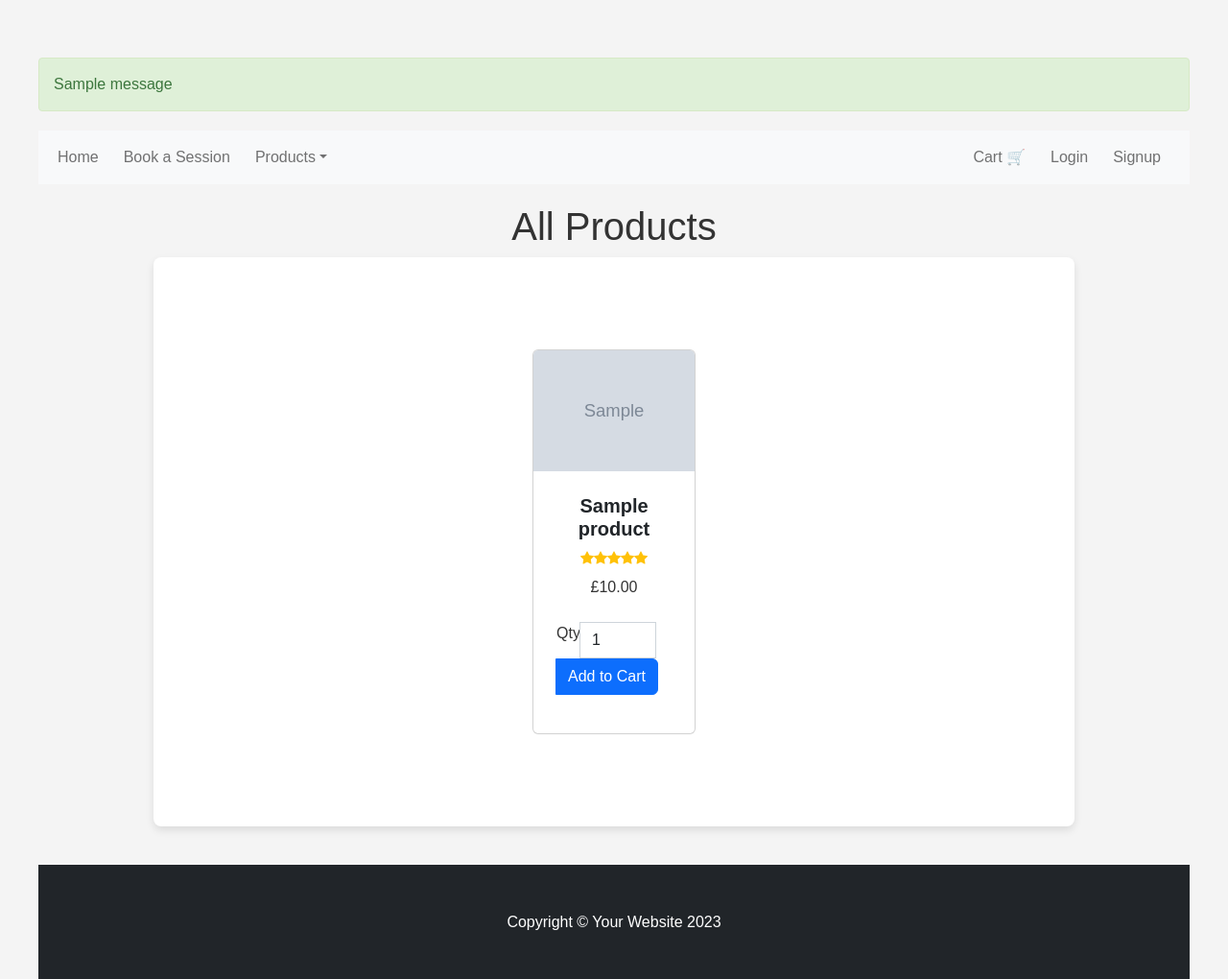
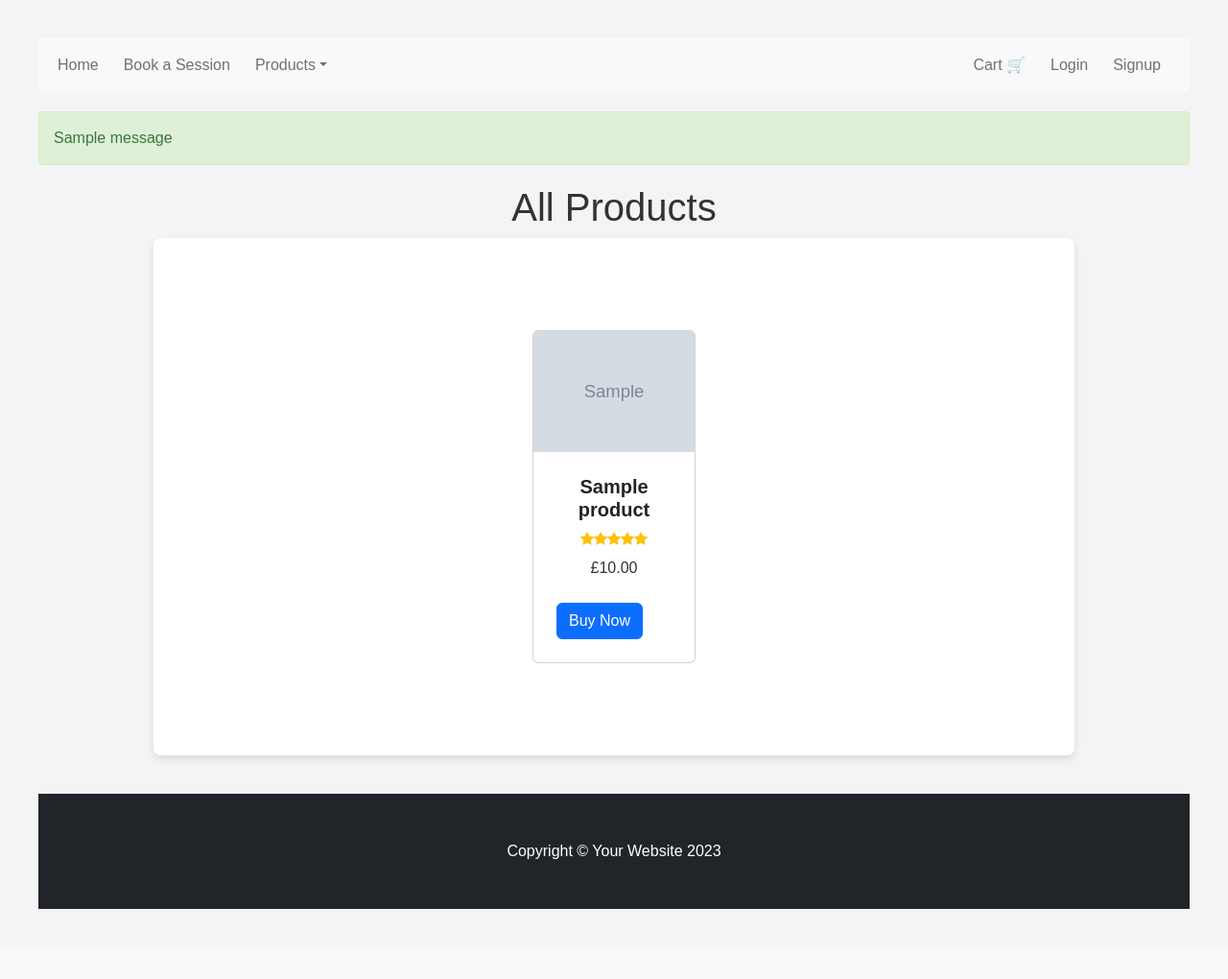
Before and after one commit to bizboz1981/ferocious-fitness, a Django app: page /products/ in a window 1280 px wide. Shown: the top 1020 px of the page at 96% size. After the commit the page ends 947 px from the top, so only its background shows below. Run offline with Django 5.2, Linux system fonts and the light colour scheme; tables that the repository leaves empty hold one stand-in row (values such as "Sample post"); grey boxes marked "Sample" are stand-in pictures; one stand-in notice (Sample message) is shown; parts of the project's set-up code (start-up, migrations or seed data) failed here and were passed over; some libraries are stand-ins or nearby versions.

Commit message:
feat: simplify cart functionality by removing quantity input and defaulting to 1

```diff
--- a/ferociousfitness/products/templates/products/product_list.html
+++ b/ferociousfitness/products/templates/products/product_list.html
@@ -48,11 +48,7 @@
                     <div class="card-footer p-4 pt-0 border-top-0 bg-transparent">
                         <form action="{% url 'add_to_cart' product.id %}" method="post">
                             {% csrf_token %}
-                            <div class="input-group mb-3">
-                                <label for="quantity">Qty</label>
-                                <input type="number" name="quantity" value="1" min="1" class="form-control" style="max-width: 80px;">
-                                <button type="submit" class="btn btn-primary">Add to Cart</button>
-                            </div>
+                            <button type="submit" class="btn btn-primary">Buy Now</button>
                         </form>
                     </div>
                 </div>
--- a/ferociousfitness/users/templates/users/base.html
+++ b/ferociousfitness/users/templates/users/base.html
@@ -36,16 +36,6 @@
     <title>{% block title %}Ferocious Fitness{% endblock title %}</title>
 </head>
 <body>
-    <!-- Display messages -->
-    {% if messages %}
-        <div class="messages">
-            {% for message in messages %}
-                <div class="alert {{ message.tags }}">
-                    {{ message }}
-                </div>
-            {% endfor %}
-        </div>
-    {% endif %}
     <nav class="navbar navbar-expand-lg navbar-light bg-light">
         <div class="container-fluid">
             <ul class="navbar-nav me-auto mb-2 mb-lg-0">
@@ -78,6 +68,16 @@
             </ul>
         </div>
     </nav>
+        <!-- Display messages -->
+        {% if messages %}
+        <div class="messages">
+            {% for message in messages %}
+                <div class="alert {{ message.tags }}">
+                    {{ message }}
+                </div>
+            {% endfor %}
+        </div>
+    {% endif %}
     <div class="content">
         {% block content %}
         {% endblock content %}
```
Also changed, not shown: ferociousfitness/cart/views.py (+2 -6 lines).
